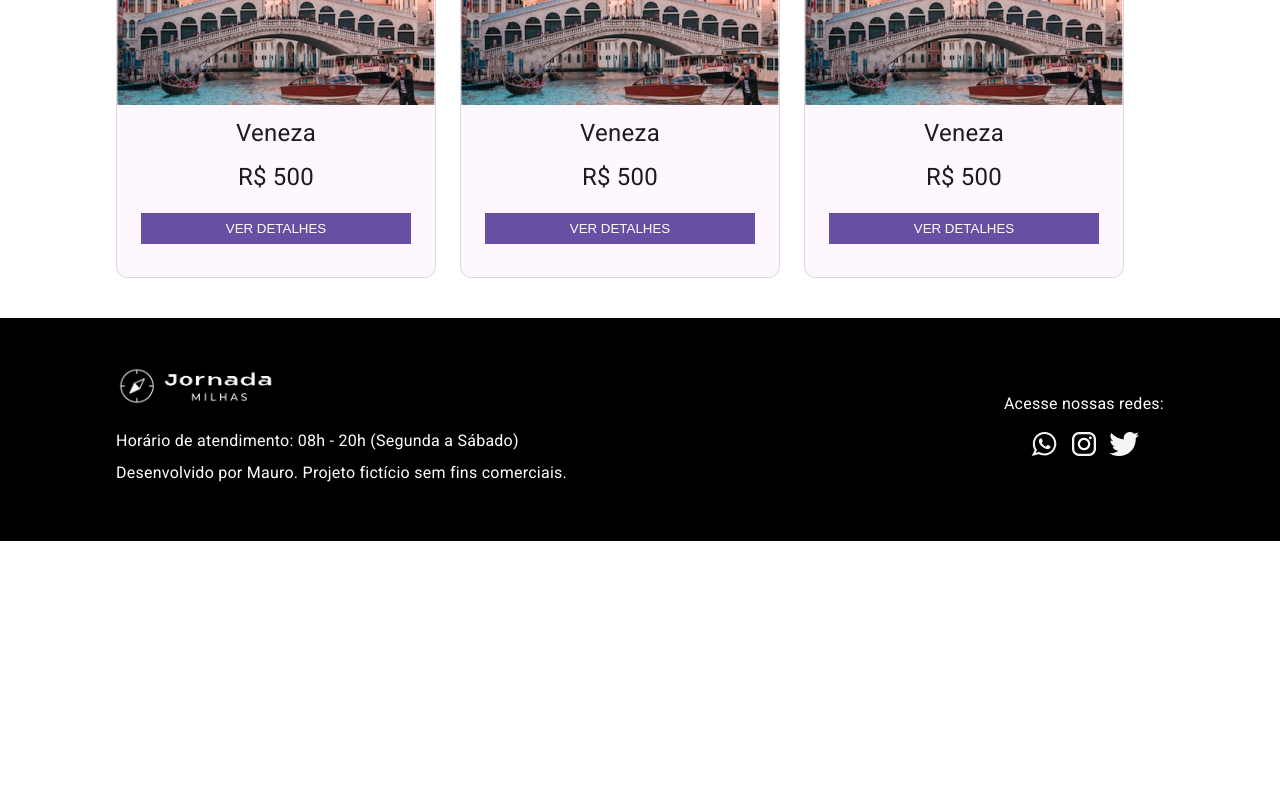
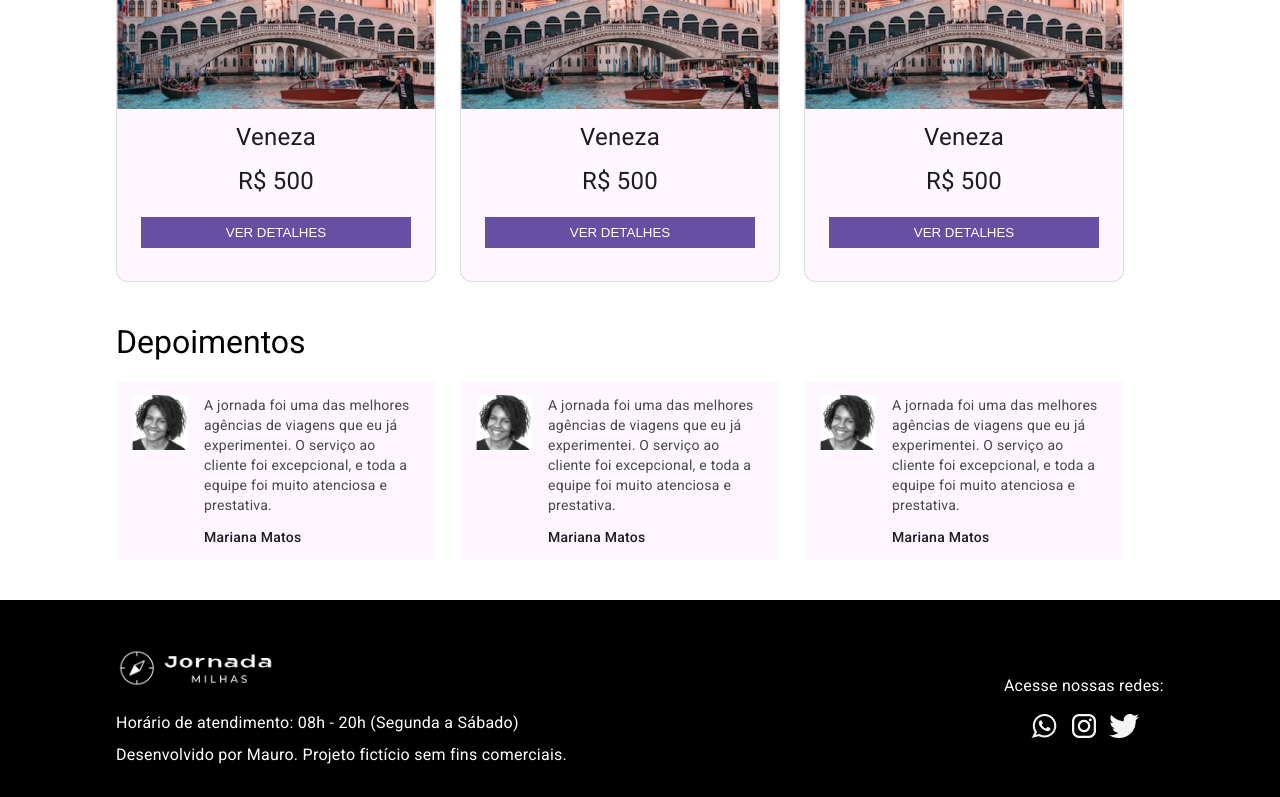
Before and after one commit to MauroSacramento/jornada-milhas, an Angular app: page / in a window 1280 px wide. Shown: the part 1032-1829 px from the top of the page. Before the commit the page ends 1573 px from the top, so only its background shows below. Built offline with nearby package versions, Linux system fonts and the light colour scheme.

Commit message:
Card de depoimento completo

```diff
--- a/src/app/app.module.ts
+++ b/src/app/app.module.ts
@@ -14,6 +14,7 @@ import { HomeComponent } from './pages/home/home.component';
 import { CardComponent } from './shared/card/card.component';
 import { CardBuscaComponent } from './shared/card-busca/card-busca.component';
 import {MatCardModule} from '@angular/material/card';
+import { CardDepoimentoComponent } from './shared/card-depoimento/card-depoimento.component';
 
 
 @NgModule({
@@ -26,6 +27,7 @@ import {MatCardModule} from '@angular/material/card';
     HomeComponent,
     CardComponent,
     CardBuscaComponent,
+    CardDepoimentoComponent,
   ],
   imports: [
     BrowserModule,
--- a/src/app/pages/home/home.component.html
+++ b/src/app/pages/home/home.component.html
@@ -9,4 +9,12 @@
     <app-card-busca/>
     <app-card-busca/>
   </div>
+
+  <h1>Depoimentos</h1>
+  <div class="depoimento-card">
+    <app-card-depoimento/>
+    <app-card-depoimento/>
+    <app-card-depoimento/>
+  </div>
+
 </app-container>
--- a/src/app/pages/home/home.component.scss
+++ b/src/app/pages/home/home.component.scss
@@ -10,5 +10,10 @@ h1{
   font-weight: normal;
   font-size: 32px;
   line-height: 40px;
+  margin-bottom: 20px;
+}
 
+.depoimento-card {
+  display: flex;
+  gap: 1.5rem;
 }
--- /dev/null
+++ b/src/app/shared/card-depoimento/card-depoimento.component.html
@@ -0,0 +1,7 @@
+<div class="depoimento">
+  <img src="assets/imagens/avatar3.png" alt="">
+  <div class="avis">
+    <p style="color: #49454F;">A jornada foi uma das melhores agências de viagens que eu já experimentei. O serviço ao cliente foi excepcional, e toda a equipe foi muito atenciosa e prestativa.</p>
+    <span style="font-weight: 500; color: #1D1B20;">Mariana Matos</span>
+  </div>
+</div>
--- /dev/null
+++ b/src/app/shared/card-depoimento/card-depoimento.component.scss
@@ -0,0 +1,22 @@
+.depoimento{
+  max-width: 320px;
+  display: flex;
+  align-items: start;
+  gap: 1rem;
+  padding: 0.8rem 1rem;
+  background-color: #FEF7FF;
+  margin-bottom: 40px;
+
+  img {
+    max-width: 3.5rem;
+  }
+  &.avis{
+    p{
+      color: #49454F;
+    }
+    span {
+      color: #1D1B20;
+      font-weight: bold;
+    }
+  }
+}
```
Also changed, not shown: src/app/shared/card-depoimento/card-depoimento.component.ts (added, +10 -0 lines), 1 other file (tests, documents, lock files or other folders).
